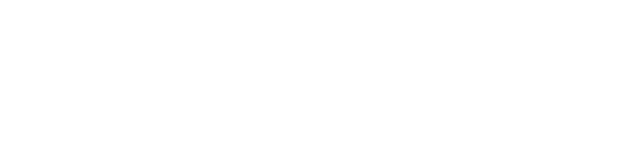
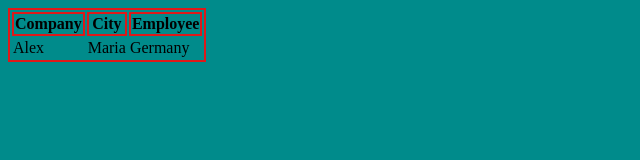
Before and after one commit to Deepakjais999/learningUI, a plain HTML site: page table.html in a window 1280 px wide. Shown: the whole page, without its empty margins (0-640 px from the left). Drawn offline with Linux system fonts and the light colour scheme.

Commit message:
table related

```diff
--- /dev/null
+++ b/table.css
@@ -0,0 +1,5 @@
+table ,th
+ {
+    border: 2px solid rgb(221, 25, 25);
+    margin: 0px;
+}
--- a/table.html
+++ b/table.html
@@ -1,20 +1,26 @@
+<!DOCTYPE html>
 <html>
-    <head>
-        <body>
-            <table>
-                <th>
 
-                    <tr>
+<head>
+    <link rel="stylesheet" href="table.css">
 
 
-                        <td>
+<body style="background-color: darkcyan;">
 
-                        </td>
-                    </tr>
-                </th>
+    <table>
 
-                </tr>
-            </table>
-        </body>
-    </head>
+        <tr>
+            <th>Company</th>
+            <th>City</th>
+            <th>Employee</th>
+        </tr>
+        <tr>
+            <td>Alex</td>
+            <td>Maria</td>
+            <td>Germany</td>
+        </tr>
+    </table>
+</body>
+</head>
+
 </html>
```
Also changed, not shown: homework.html (+2 -2 lines).
